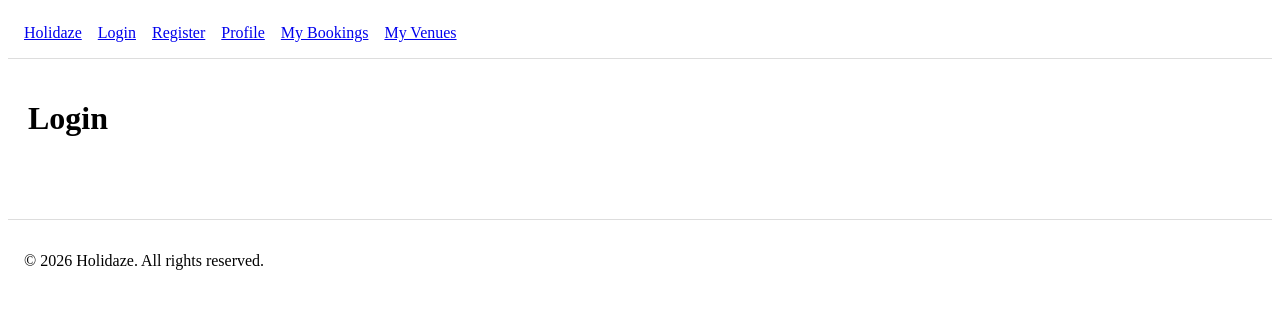
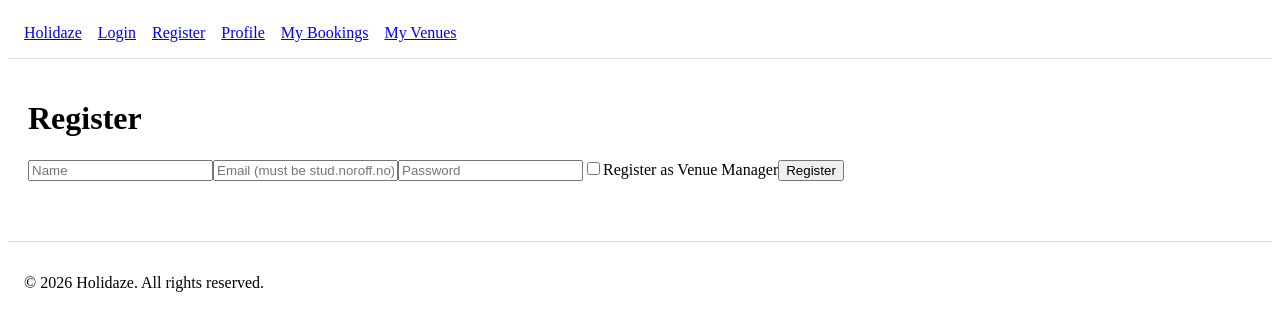
Before and after one commit to wanawsha/Holidaze-Project-Exam-2, a React (Vite) app: page /register in a window 1280 px wide. Shown: the top 330 px of the page. Built offline with nearby package versions, Linux system fonts and the light colour scheme.

Commit message:
Implement create venue functionality

```diff
--- a/src/api/auth.js
+++ b/src/api/auth.js
@@ -25,3 +25,36 @@ export async function loginUser(email, password) {
         return null;
     }
 }
+
+const REGISTER_URL = "https://v2.api.noroff.dev/auth/register";
+
+export async function registerUser(name, email, password, venueManager) {
+    try {
+        const response = await fetch(REGISTER_URL, {
+        method: "POST",
+        headers: {
+            "Content-Type": "application/json",
+        },
+        body: JSON.stringify({
+            name,
+            email,
+            password,
+            venueManager,
+        }),
+        });
+
+        const data = await response.json();
+
+        if (!response.ok) {
+            console.log("REGISTER ERROR:", data);
+            return {
+                error: data.errors?.[0]?.message || "Register failed",
+            };
+        }
+
+        return data.data;
+    } catch (error) {
+        console.error(error);
+        return null;
+    }
+}
--- a/src/api/venues.js
+++ b/src/api/venues.js
@@ -5,7 +5,7 @@ export async function getVenues() {
         const response = await fetch(BASE_URL);
 
         if (!response.ok) {
-        throw new Error("Failed to fetch venues");
+            throw new Error("Failed to fetch venues");
         }
 
         const data = await response.json();
@@ -35,3 +35,35 @@ export async function getVenueById(id) {
         return null;
     }
 }
+
+const API_KEY = "22c47311-4cac-486b-b6bc-b4d5942ffcd3";
+
+export async function createVenue(venueData, token) {
+
+    try {
+        const response = await fetch(
+        "https://v2.api.noroff.dev/holidaze/venues",
+        {
+            method: "POST",
+            headers: {
+            "Content-Type": "application/json",
+            Authorization: `Bearer ${token}`,
+            "X-Noroff-API-Key": API_KEY,
+            },
+            body: JSON.stringify(venueData),
+        }
+        );
+
+        const data = await response.json();
+
+        if (!response.ok) {
+            console.log("API ERROR:", data);
+            throw new Error("Failed to create venue");
+        }
+
+        return data.data;
+    } catch (error) {
+        console.error(error);
+        return null;
+    }
+}
--- a/src/pages/CreateVenuePage.jsx
+++ b/src/pages/CreateVenuePage.jsx
@@ -1,9 +1,70 @@
+import { useState } from "react";
+import { createVenue } from "../api/venues";
+
 function CreateVenuePage() {
-  return (
-    <div>
-      <h1>Create Venue</h1>
-    </div>
-  );
+    const [name, setName] = useState("");
+    const [description, setDescription] = useState("");
+    const [price, setPrice] = useState("");
+    const [maxGuests, setMaxGuests] = useState(1);
+
+    async function handleCreateVenue(event) {
+        event.preventDefault();
+
+        const token = localStorage.getItem("token");
+
+        if (!token) {
+            alert("You must be logged in");
+            return;
+        }
+
+        const venueData = {
+            name,
+            description,
+            price: Number(price),
+            maxGuests: Number(maxGuests),
+        };
+
+        const result = await createVenue(venueData, token);
+
+        if (result) {
+            alert("Venue created!");
+        } else {
+            alert("Failed to create venue");
+        }
+    }
+
+    return (
+        <div>
+            <h1>Create Venue</h1>
+            <form onSubmit={handleCreateVenue}>
+                <input
+                    type="text"
+                    placeholder="Venue name"
+                    value={name}
+                    onChange={(e) => setName(e.target.value)}
+                />
+                <input
+                    type="text"
+                    placeholder="Description"
+                    value={description}
+                    onChange={(e) => setDescription(e.target.value)}
+                />
+                <input
+                    type="number"
+                    placeholder="Price per night"
+                    value={price}
+                    onChange={(e) => setPrice(e.target.value)}
+                />
+                <input
+                    type="number"
+                    placeholder="Max guests"
+                    value={maxGuests}
+                    onChange={(e) => setMaxGuests(e.target.value)}
+                />
+                <button type="submit">Create Venue</button>
+            </form>
+        </div>
+    );
 }
 
 export default CreateVenuePage;
--- a/src/pages/LoginPage.jsx
+++ b/src/pages/LoginPage.jsx
@@ -10,15 +10,14 @@ function LoginPage() {
         event.preventDefault();
 
         const result = await loginUser(email, password);
+        console.log("LOGIN RESULT:", JSON.stringify(result, null, 2));
 
         if (result) {
-        localStorage.setItem("token", result.accessToken);
-        localStorage.setItem("name", result.name);
-        localStorage.setItem("venueManager", result.venueManager);
-
-        alert("Login successful!");
-
-        window.location.href = "/";
+            localStorage.setItem("token", result.accessToken);
+            localStorage.setItem("name", result.name);
+            localStorage.setItem("venueManager", result?.profile?.venueManager);
+            alert("Login successful!");
+            window.location.href = "/";
         } else {
         alert("Login failed");
         }
--- a/src/pages/RegisterPage.jsx
+++ b/src/pages/RegisterPage.jsx
@@ -1,5 +1,65 @@
-function LoginPage() {
-  return <h1>Login</h1>;
+import { useState } from "react";
+import { registerUser } from "../api/auth";
+
+function RegisterPage() {
+
+    const [name, setName] = useState("");
+    const [email, setEmail] = useState("");
+    const [password, setPassword] = useState("");
+    const [venueManager, setVenueManager] = useState(false);
+
+    async function handleRegister(event) {
+        event.preventDefault();
+
+        const result = await registerUser(name, email, password, venueManager);
+
+        if (result?.error) {
+            alert(result.error);
+            return;
+            }
+
+        if (result) {
+            alert("Register successful! You can now login.");
+            window.location.href = "/login";
+        } else {
+        alert("Register failed");
+        }
+    }
+
+    return (
+        <div>
+        <h1>Register</h1>
+        <form onSubmit={handleRegister}>
+            <input
+            type="text"
+            placeholder="Name"
+            value={name}
+            onChange={(e) => setName(e.target.value)}
+            />
+            <input
+            type="email"
+            placeholder="Email (must be stud.noroff.no)"
+            value={email}
+            onChange={(e) => setEmail(e.target.value)}
+            />
+            <input
+            type="password"
+            placeholder="Password"
+            value={password}
+            onChange={(e) => setPassword(e.target.value)}
+            />
+            <label>
+            <input
+                type="checkbox"
+                checked={venueManager}
+                onChange={(e) => setVenueManager(e.target.checked)}
+            />
+            Register as Venue Manager
+            </label>
+            <button type="submit">Register</button>
+        </form>
+        </div>
+    );
 }
 
-export default LoginPage;
+export default RegisterPage;
```
